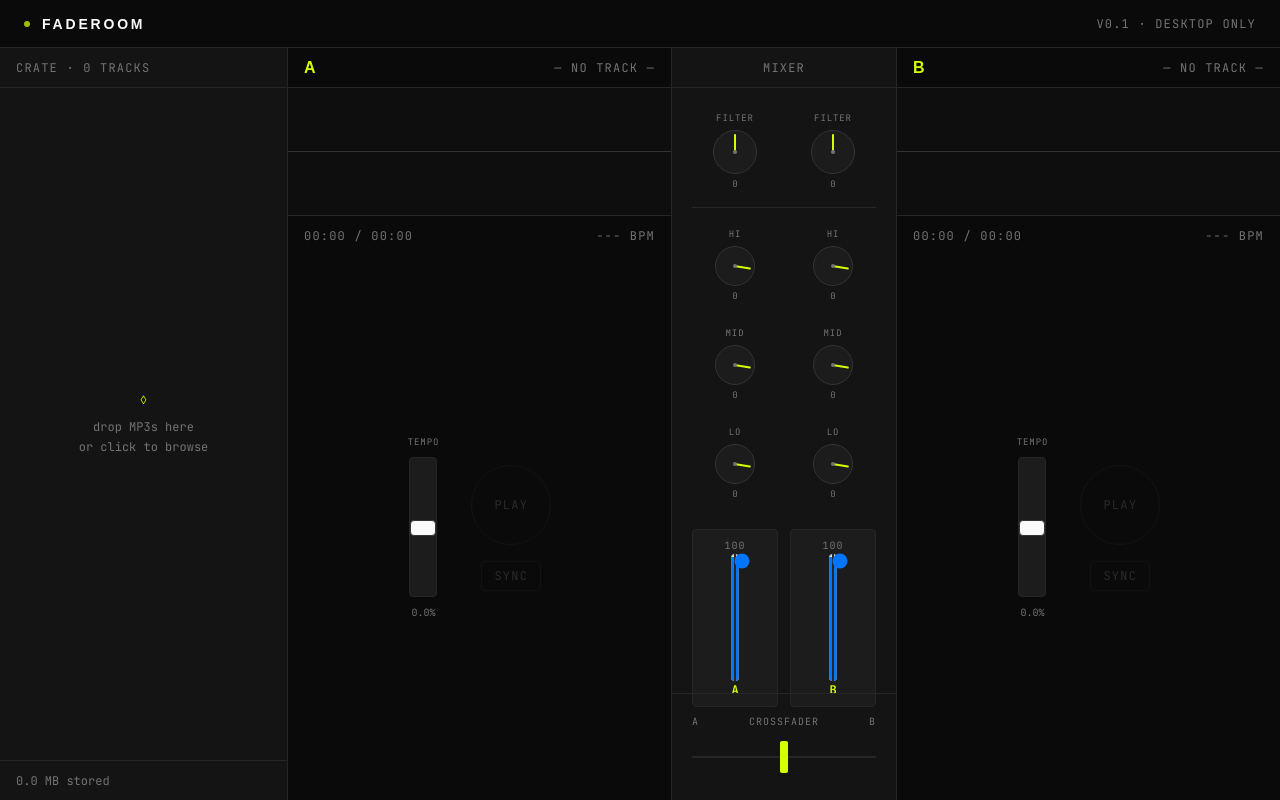
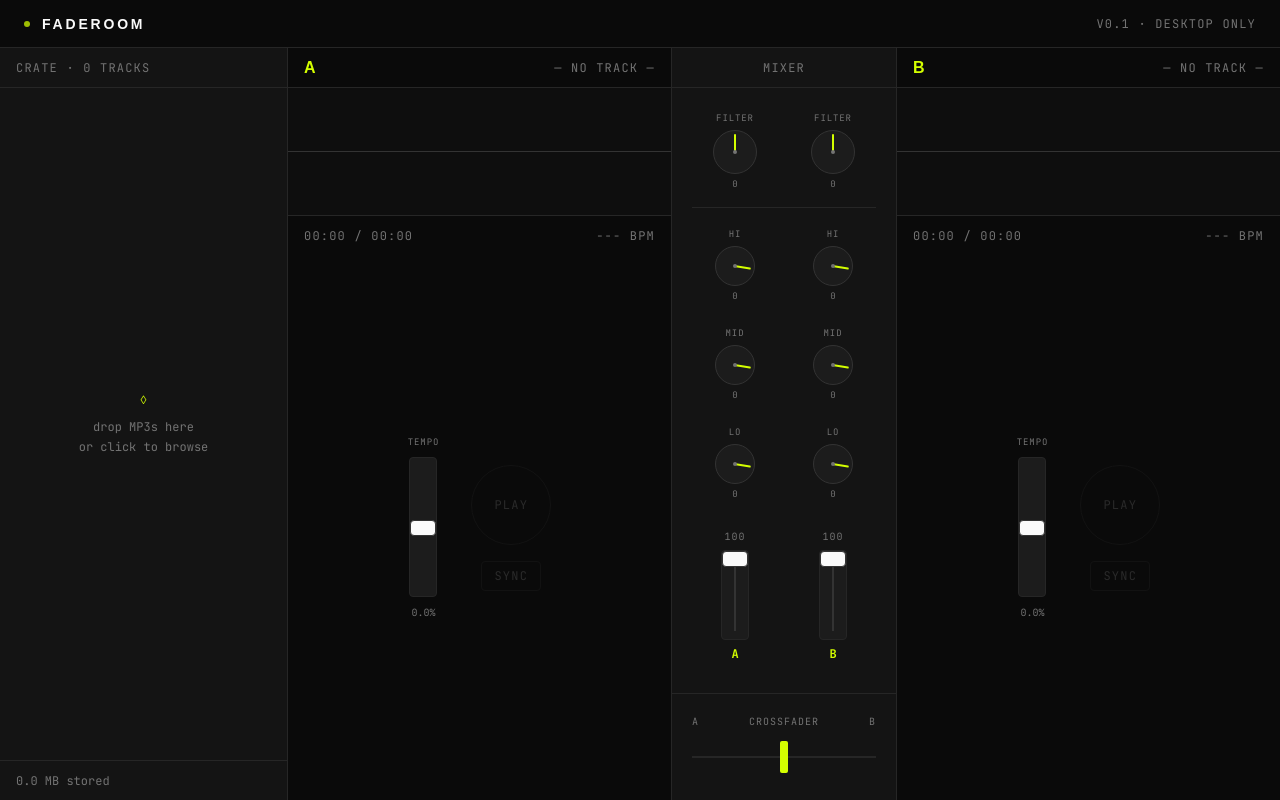
Before and after one commit to RyanDanielWalker/faderoom, a Next.js app: page / in a window 1280 px wide. Built offline with nearby package versions, Linux system fonts and the light colour scheme; a web font is replaced by a local one.

Commit message:
feat: implement VerticalFader component for vertical volume control and integrate into Mixer

```diff
--- a/src/app/globals.css
+++ b/src/app/globals.css
@@ -24,42 +24,6 @@
 ::selection {
   background: var(--color-accent);
   color: var(--color-bg);
-}
-
-/* Vertical fader (channel volume) */
-.fader-v {
-  writing-mode: vertical-lr;
-  direction: rtl; /* so increasing value goes up visually */
-  -webkit-appearance: slider-vertical;
-  appearance: slider-vertical;
-  width: 2rem;
-  background: transparent;
-  cursor: pointer;
-}
-.fader-v::-webkit-slider-runnable-track {
-  width: 2px;
-  background: var(--color-border);
-}
-.fader-v::-moz-range-track {
-  width: 2px;
-  background: var(--color-border);
-}
-.fader-v::-webkit-slider-thumb {
-  -webkit-appearance: none;
-  width: 2rem;
-  height: 0.5rem;
-  background: var(--color-text);
-  border: 1px solid var(--color-border-bright);
-  border-radius: 2px;
-  cursor: grab;
-}
-.fader-v::-moz-range-thumb {
-  width: 2rem;
-  height: 0.5rem;
-  background: var(--color-text);
-  border: 1px solid var(--color-border-bright);
-  border-radius: 2px;
-  cursor: grab;
 }
 
 /* Horizontal fader (crossfader) */
--- a/src/components/Mixer.tsx
+++ b/src/components/Mixer.tsx
@@ -3,6 +3,7 @@
 import { useFaderoom, DeckSide, EQBand } from "@/lib/store";
 import { engine } from "@/lib/engine";
 import { Knob } from "./Knob";
+import { VerticalFader } from "./VerticalFader";
 
 const BANDS: EQBand[] = ["high", "mid", "low"];
 const BAND_LABELS: Record<EQBand, string> = {
@@ -64,6 +65,7 @@
       </div>
 
       <div className="flex-1 p-5 flex flex-col gap-4 min-h-0">
+        {" "}
         {/* Filter knobs */}
         <div className="grid grid-cols-2 gap-3 pb-3 border-b border-border">
           {(["A", "B"] as const).map((side) => {
@@ -87,7 +89,6 @@
             );
           })}
         </div>
-
         {/* EQ knobs — 3 rows (HI, MID, LO), 2 columns (A, B) */}
         {BANDS.map((band) => (
           <div key={band} className="grid grid-cols-2 gap-3">
@@ -113,32 +114,21 @@
             })}
           </div>
         ))}
-
         {/* Channel faders */}
-        <div className="grid grid-cols-2 gap-3 h-40 mt-2">
+        <div className="grid grid-cols-2 gap-3 mt-2 mb-3">
           {(["A", "B"] as const).map((side) => {
             const volume = side === "A" ? volumeA : volumeB;
             return (
-              <div
-                key={side}
-                className="bg-surface-2 border border-border rounded-sm flex flex-col items-center justify-between py-2"
-              >
-                <div className="text-[10px] uppercase tracking-widest text-text-muted">
+              <div key={side} className="flex flex-col items-center gap-1.5">
+                <div className="text-[10px] uppercase tracking-widest text-text-muted tabular-nums">
                   {Math.round(volume * 100)}
                 </div>
-                <input
-                  type="range"
-                  min={0}
-                  max={1}
-                  step={0.01}
+                <VerticalFader
                   value={volume}
-                  onChange={(e) =>
-                    handleVolume(side, parseFloat(e.target.value))
-                  }
-                  onDoubleClick={() => handleVolume(side, 1)}
-                  className="fader-v flex-1"
-                  aria-label={`Deck ${side} volume`}
-                  title="Double-click to reset"
+                  onChange={(v) => handleVolume(side, v)}
+                  defaultValue={1}
+                  height={90}
+                  label={`Deck ${side} volume`}
                 />
                 <div className="text-xs font-bold text-accent">{side}</div>
               </div>
--- /dev/null
+++ b/src/components/VerticalFader.tsx
@@ -0,0 +1,93 @@
+"use client";
+
+import { useCallback, useEffect, useRef, useState } from "react";
+
+type Props = {
+  value: number;
+  onChange: (value: number) => void;
+  defaultValue?: number;
+  height?: number;
+  label?: string;
+};
+
+export function VerticalFader({
+  value,
+  onChange,
+  defaultValue = 1,
+  height = 140,
+  label,
+}: Props) {
+  const [dragging, setDragging] = useState(false);
+  const startY = useRef(0);
+  const startValue = useRef(0);
+
+  const thumbHeight = 16;
+  // Map value (0..1) to thumb top position (height-thumbHeight..0)
+  const thumbY = (1 - value) * (height - thumbHeight);
+
+  const onPointerDown = useCallback(
+    (e: React.PointerEvent) => {
+      e.preventDefault();
+      (e.target as Element).setPointerCapture(e.pointerId);
+      setDragging(true);
+      startY.current = e.clientY;
+      startValue.current = value;
+    },
+    [value],
+  );
+
+  const onPointerMove = useCallback(
+    (e: React.PointerEvent) => {
+      if (!dragging) return;
+      const deltaY = startY.current - e.clientY;
+      const sensitivity = e.shiftKey ? 400 : 150;
+      const next = startValue.current + deltaY / sensitivity;
+      const clamped = Math.max(0, Math.min(1, next));
+      onChange(clamped);
+    },
+    [dragging, onChange],
+  );
+
+  const onPointerUp = useCallback((e: React.PointerEvent) => {
+    (e.target as Element).releasePointerCapture(e.pointerId);
+    setDragging(false);
+  }, []);
+
+  const onDoubleClick = useCallback(() => {
+    onChange(defaultValue);
+  }, [defaultValue, onChange]);
+
+  useEffect(() => {
+    if (dragging) {
+      document.body.style.userSelect = "none";
+      return () => {
+        document.body.style.userSelect = "";
+      };
+    }
+  }, [dragging]);
+
+  return (
+    <div
+      className="relative bg-surface-2 border border-border rounded-sm select-none"
+      style={{ width: 28, height }}
+      onPointerDown={onPointerDown}
+      onPointerMove={onPointerMove}
+      onPointerUp={onPointerUp}
+      onDoubleClick={onDoubleClick}
+      title={`${label ?? "fader"} · drag to adjust · double-click to reset · hold shift for fine control`}
+    >
+      {/* Center track line */}
+      <div
+        className="absolute left-1/2 top-2 bottom-2 -translate-x-1/2"
+        style={{ width: 2, background: "var(--color-border-bright)" }}
+      />
+      {/* Thumb */}
+      <div
+        className={`absolute left-0 right-0 rounded-sm cursor-grab active:cursor-grabbing transition-colors ${
+          dragging ? "bg-accent border border-accent" : "bg-text border border-border-bright"
+        }`}
+        style={{ top: thumbY, height: thumbHeight }}
+      />
+    </div>
+  );
+}
```
